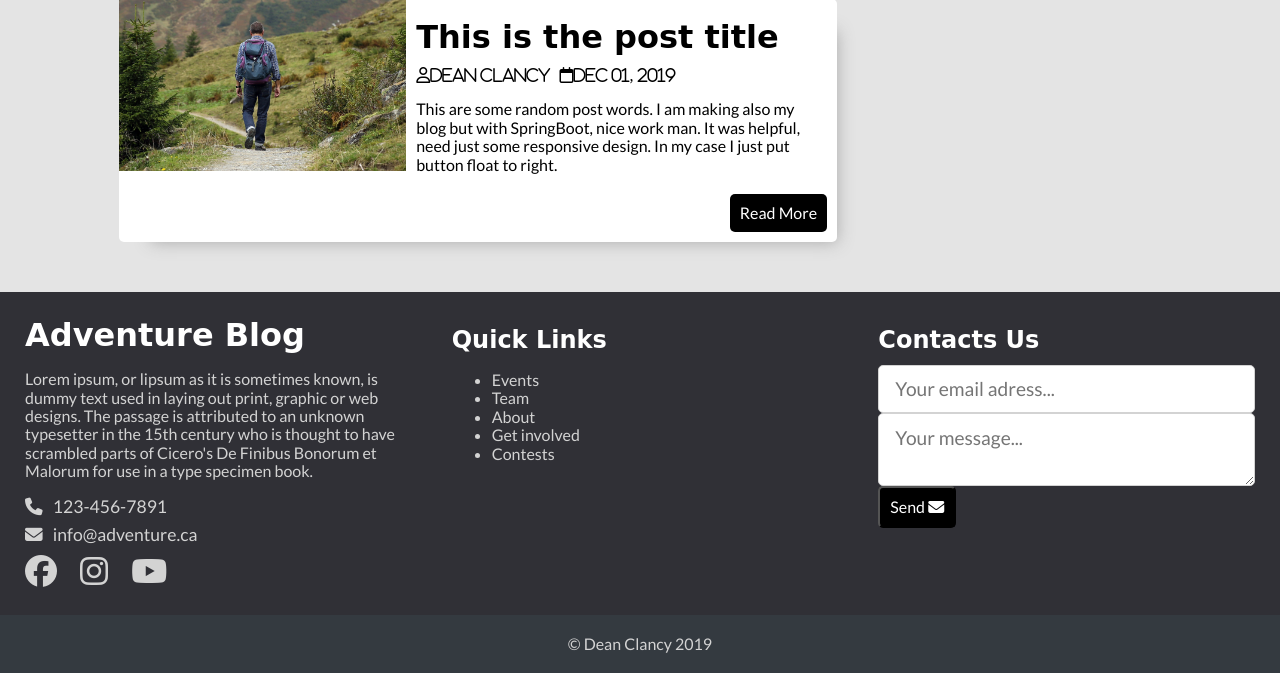
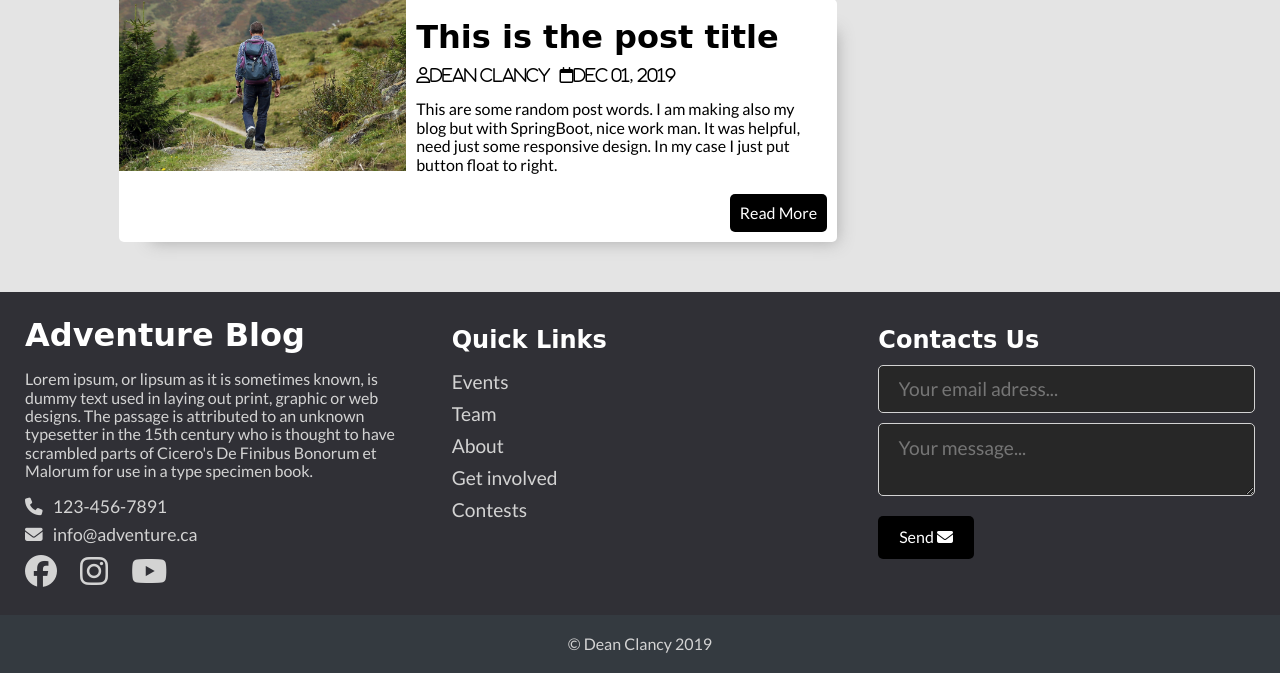
Before and after one commit to Clancinio/blog-website, a PHP site: page / in a window 1280 px wide. Shown: the part 1919-2592 px from the top of the page. Run offline with PHP 8.4, Linux system fonts and the light colour scheme; some libraries are stand-ins or nearby versions; some web fonts are replaced.

Commit message:
Added links and contact section to footer

```diff
--- a/css/styles.css
+++ b/css/styles.css
@@ -43,6 +43,12 @@ img {
 .btn:hover {
     color: white;
     background: rgb(54, 54, 54)
+}
+
+.btn-big {
+    padding: 0.7rem 1.3rem;
+    line-height: 1.3;
+    margin-top: 20px;
 }
 
 .text-input {
@@ -370,6 +376,35 @@ footer .footer-content .about .social a:hover {
     transition: all .3s;
 }
 
+footer .footer-content .links ul {
+    padding-left: 0;
+    list-style: none;
+}
+
+footer .footer-content .links ul a {
+    display: block;
+    margin-bottom: 10px;
+    font-size: 1.2rem;
+}
+
+footer .footer-content .links ul a:hover {
+    color: white;
+    margin-left: 15px;
+    transition: all 0.3s;
+}
+
+footer .footer-content .contact-form .contact-input {
+    background: #272727;
+    margin-top: 10px;
+    line-height: 1.5rem;
+    color: white;
+    padding: 0.7rem 1.2rem;
+}
+
+footer .footer-content .contact-form .btn {
+    border: none;
+}
+
 footer .footer-bottom {
     background-color: #343a40;
     text-align: center;
--- a/index.html
+++ b/index.html
@@ -215,7 +215,7 @@
             <div class="footer-section contact-form">
                 <h2>Contacts Us</h2>
                 <form action="index.html" method="post">
-                    <input type="email" name="email" class="text-input contact-info" placeholder="Your email adress...">
+                    <input type="email" name="email" class="text-input contact-input" placeholder="Your email adress...">
                     <textarea name="message" id="" class="text-input contact-input" placeholder="Your message..."></textarea>
                     <button type="submit" class="btn btn-big">Send <i class="fas fa-envelope"></i></button>
                 </form>
```
